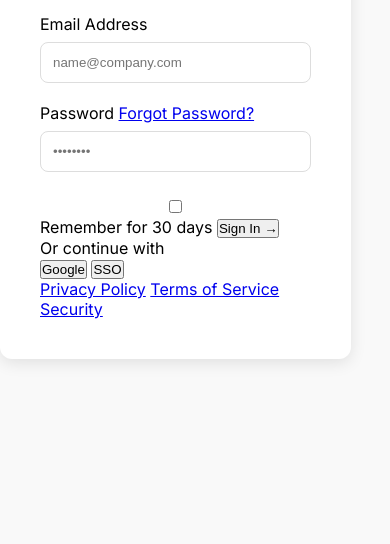
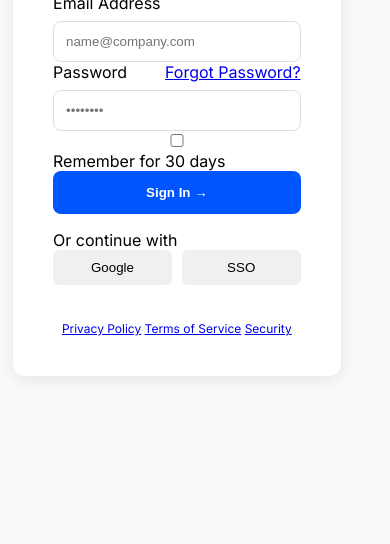
Before and after one commit to Raana-1375/ex-f5-Dashboard-administrativo-de-empleados, a website with bundled scripts: page src/index.html in a window 390 px wide. Shown: the part 300-844 px from the top of the page. Built offline with nearby package versions, Linux system fonts and the light colour scheme.

Commit message:
feat: complete login interface and responsive styling

```diff
--- a/src/index.html
+++ b/src/index.html
@@ -4,21 +4,18 @@
     <meta charset="UTF-8">
     <meta name="viewport" content="width=device-width, initial-scale=1.0">
     <title>HR Core | Admin Login</title>
-    <!-- Importing styles from CSS folder to follow modular approach -->
     <link rel="stylesheet" href="styles/main.css">
 </head>
 <body>
 
     <main class="login-wrapper">
         <div class="login-container">
-            <!-- Brand Identity Area -->
             <header class="brand-header">
                 <div class="logo-placeholder"></div>
                 <h1>HR Core</h1>
                 <p>human Resources Management</p>
             </header>
 
-            <!-- Authentication Form -->
             <form id="login-form" novalidate>
                 <div class="form-group">
                     <label for="email">Email Address</label>
@@ -37,10 +34,9 @@
                     <input type="checkbox" id="remember-me"> Remember for 30 days
                 </label>
 
-                <button type="submit" id="submit-btn">Sign In →</button>
+                <button type="submit" id="submit-btn" class="btn-signin">Sign In →</button>
             </form>
 
-            <!-- SSO Authentication Options -->
             <section class="social-login">
                 <p>Or continue with</p>
                 <div class="sso-actions">
@@ -49,7 +45,6 @@
                 </div>
             </section>
 
-            <!-- Utility Footer Links -->
             <footer class="utility-footer">
                 <a href="#">Privacy Policy</a>
                 <a href="#">Terms of Service</a>
@@ -58,7 +53,6 @@
         </div>
     </main>
 
-    <!-- Loading modular authentication script -->
     <script type="module" src="scripts/auth.js"></script>
 </body>
 </html>
--- a/src/styles/main.css
+++ b/src/styles/main.css
@@ -1,7 +1,5 @@
-/* Importing Google Fonts as requested - Always from CSS [cite: 5, 6] */
 @import url('https://fonts.googleapis.com/css2?family=Inter:wght@400;600&display=swap');
 
-/* Global Reset */
 * {
     box-sizing: border-box;
     margin: 0;
@@ -17,39 +15,68 @@ body {
     background-color: #f9f9f9;
 }
 
-/* Card Styling for Responsive Design [cite: 11, 24] */
 .login-container {
     background: white;
     padding: 40px;
     width: 90%;
     max-width: 390px;
     border-radius: 12px;
-    box-shadow: 0 4px 16px rgba(0, 0, 0, 0.1);
+    box-shadow: 0 4px 16px rgba(0, 0, 0, 0.08);
+    display: flex;
+    flex-direction: column;
+    gap: 16px;
 }
 
 .brand-header {
     text-align: center;
-    margin-bottom: 30px;
+    margin-bottom: 10px;
 }
 
 .form-group {
-    margin-bottom: 20px;
+    display: flex;
+    flex-direction: column;
+    gap: 8px;
+}
+
+.password-utility {
+    display: flex;
+    justify-content: space-between;
 }
 
 input {
     width: 100%;
     padding: 12px;
-    margin-top: 8px;
     border: 1px solid #ddd;
     border-radius: 8px;
 }
 
 .btn-signin {
     width: 100%;
-    padding: 12px;
+    padding: 14px;
     background-color: #0055ff;
     color: white;
     border: none;
     border-radius: 8px;
+    font-weight: 600;
     cursor: pointer;
 }
+
+.sso-actions {
+    display: flex;
+    gap: 10px;
+}
+
+.btn-sso {
+    flex: 1;
+    padding: 10px;
+    background: #f0f0f0;
+    border: none;
+    border-radius: 6px;
+    cursor: pointer;
+}
+
+.utility-footer {
+    margin-top: 20px;
+    text-align: center;
+    font-size: 12px;
+}
```
